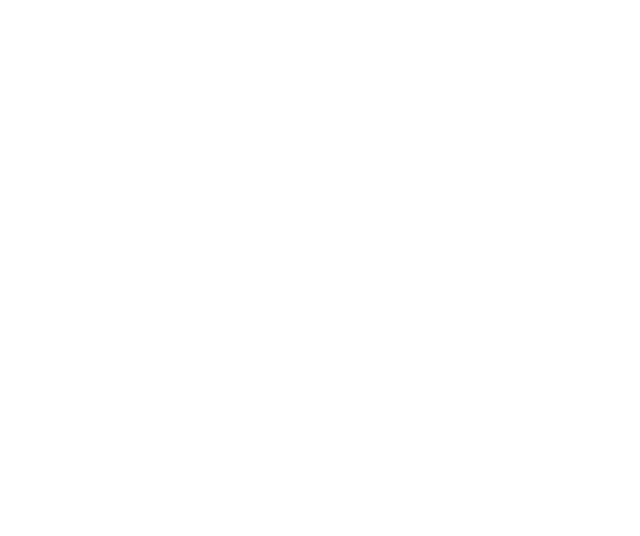
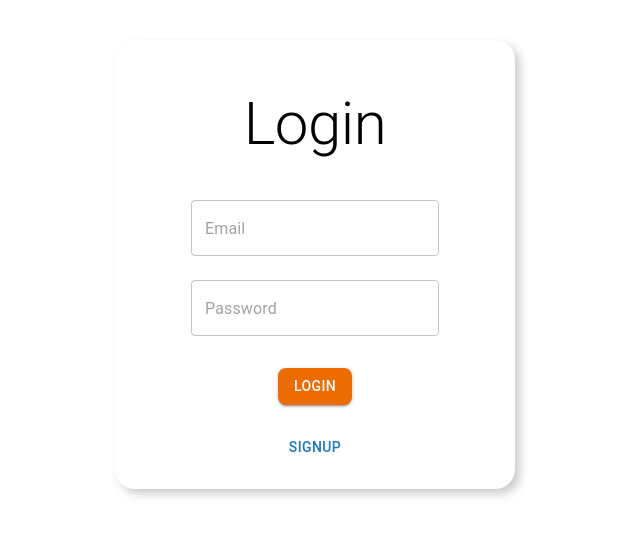
Before and after one commit to Pavithrank02/billing-system, a React (Create React App) app: page / in a window 1280 px wide. Shown: the top 536 px of the page, without its empty margins (325-965 px from the left). Built offline with nearby package versions, Linux system fonts and the light colour scheme.

Commit message:
login page developed

```diff
--- a/src/App.js
+++ b/src/App.js
@@ -1,11 +1,10 @@
 
+import Home from './components/Home';
 import './App.css';
 
 function App() {
   return (
-    <div className="App">
-
-    </div>
+    <Home />
   );
 }
 
--- /dev/null
+++ b/src/components/Home.jsx
@@ -0,0 +1,105 @@
+import React, { useState } from 'react'
+import { Button, Grid, TextField, Typography } from '@mui/material'
+
+const Home = () => {
+  const [isSignup, setIsSignup] = useState(false)
+  const [inputs, setInputs] = useState({
+    name: "", email: "", password: ""
+  })
+  const handleChange = (e) => {
+    setInputs((prevState) => ({
+      ...prevState,
+      [e.target.name] : e.target.value,
+
+    }))
+  }
+  const handleSubmit = (e) => {
+    e.preventDefault()
+    console.log(inputs)
+
+  }
+  const resetState = () => {
+    setIsSignup(!isSignup)
+    setInputs({
+      name:'',
+      email:'',
+      password:''
+    })
+
+  }
+  return (
+    <form onSubmit={handleSubmit}>
+      <Grid
+        display={'flex'}
+        flexDirection={'column'}
+        maxWidth={400}
+        alignItems={'center'}
+        justifyContent={'center'}
+        margin={'auto'}
+        marginTop={5}
+        padding={3}
+        borderRadius={5}
+        boxShadow={'5px 5px 10px #ccc'}
+        sx={{
+          ':hover': {
+            boxShadow: '10px 10px 20px #ccc'
+          }
+
+        }}
+
+      >
+
+        <Typography
+          variant='h2'
+          padding={3}
+          textAlign={'center'}>
+          {isSignup ? "Signup" : "Login"}
+        </Typography>
+        {isSignup && (
+          <TextField
+            type={'text'}
+            name="name"
+            value={inputs.name}
+            onChange={handleChange}
+            variant='outlined'
+            placeholder='Name'
+            margin='normal'
+          />
+        )}
+        <TextField
+          type={'email'}
+          name="email"
+          value={inputs.email}
+          onChange={handleChange}
+          variant='outlined'
+          placeholder='Email'
+          margin='normal'
+        />
+        <TextField
+          type={'password'}
+          name="password"
+          value={inputs.password}
+          onChange={handleChange}
+          variant='outlined'
+          placeholder='Password'
+          margin='normal'
+        />
+        <Button
+          sx={{ marginTop: 3, borderRadius: 2 }}
+          type='submit'
+          variant='contained'
+          color='warning'>
+            {isSignup ? "Signup" : "Login"}
+        </Button>
+        <Button
+          onClick={resetState}
+          sx={{ marginTop: 3, borderRadius: 2 }}
+        >
+          {isSignup ? "Login" : "Signup"}
+        </Button>
+      </Grid>
+    </form>
+  )
+}
+
+export default Home
```
Also changed, not shown: package.json (+7 -0 lines), 1 other file (tests, documents, lock files or other folders).
